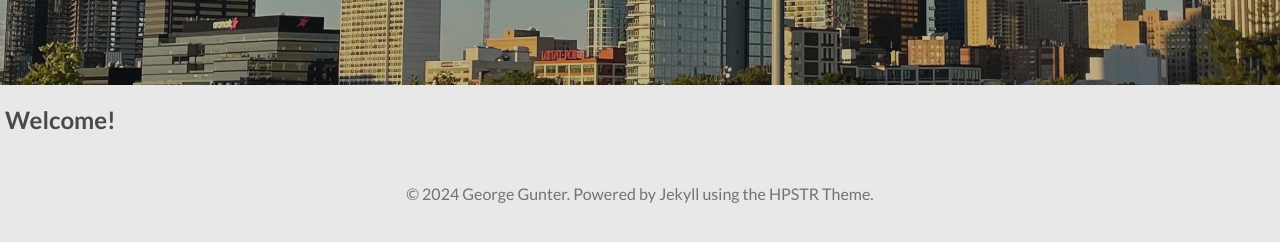
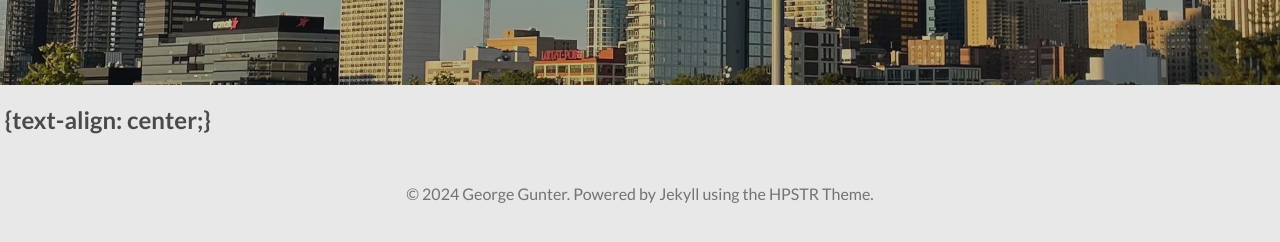
Before and after one commit to georgegunter/georgegunter.github.io, a Jekyll site: the page built from index.html, in a window 1280 px wide. Shown: the part 315-557 px from the top of the page. Built offline with Jekyll 4.4.1, drawn with Linux system fonts in a browser that asks for light colours; nearby versions of some CDN libraries; the list of posts is cut into pages by our own code.

Commit message:
this might break everything or solve everything

```diff
--- a/_layouts/post-index-home.html
+++ b/_layouts/post-index-home.html
@@ -38,6 +38,7 @@
     <div class="secondary-title-wrap" style="padding-left: 5px; padding-right: 5px;">
 <!--      <h1>{{ page.sectitle }}</h1>-->
       <h2>{{ page.secdescription }}</h2>
+      <h2>{text-align: center;}</h2>
     </div><!-- /.secondary-title-wrap -->
   </div><!-- /.secondary-title -->
 </div><!-- /.entry-secondary -->
--- a/index.html
+++ b/index.html
@@ -3,7 +3,7 @@ layout: post-index-home
 title: George Gunter
 description: "Safe and reliable smart cities."
 sectitle: "Welcome!"
-secdescription: "Welcome!"
+secdescription: ""
 tags: [vanderbilt, transportation, autonomous, vehicle, data, machine, learning, artificial, intelligence]
 comments: false
 image:
```
Also changed, not shown: 2 other files.
